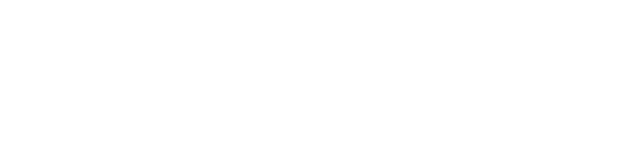
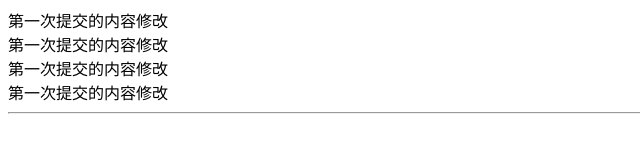
Before and after one commit to menglin1997/git-demo, a plain HTML site: page index.html in a window 1280 px wide. Shown: the whole page, without its empty margins (0-640 px from the left). Drawn offline with Linux system fonts and the light colour scheme.

Commit message:
feat: one
feat: 第一次提交修改

feat: 第一次提交修改

feat: 第一次提交修改

```diff
--- a/index.html
+++ b/index.html
@@ -1,11 +1,15 @@
 <!DOCTYPE html>
 <html lang="en">
-<head>
-  <meta charset="UTF-8">
-  <meta name="viewport" content="width=device-width, initial-scale=1.0">
-  <title>Document</title>
-</head>
-<body>
-
-</body>
+  <head>
+    <meta charset="UTF-8" />
+    <meta name="viewport" content="width=device-width, initial-scale=1.0" />
+    <title>git commit</title>
+  </head>
+  <body>
+    <div>第一次提交的内容修改</div>
+    <div>第一次提交的内容修改</div>
+    <div>第一次提交的内容修改</div>
+    <div>第一次提交的内容修改</div>
+    <hr />
+  </body>
 </html>
```
